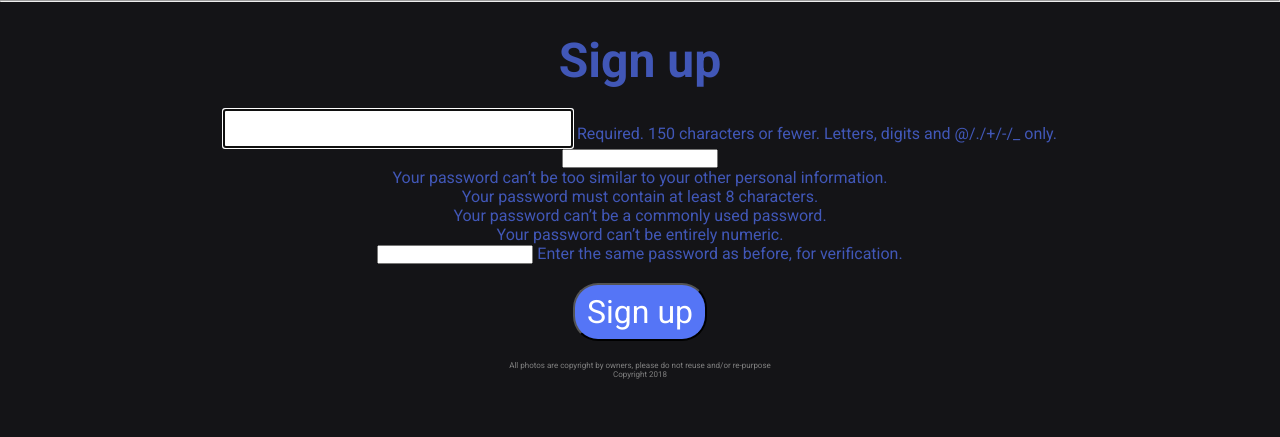
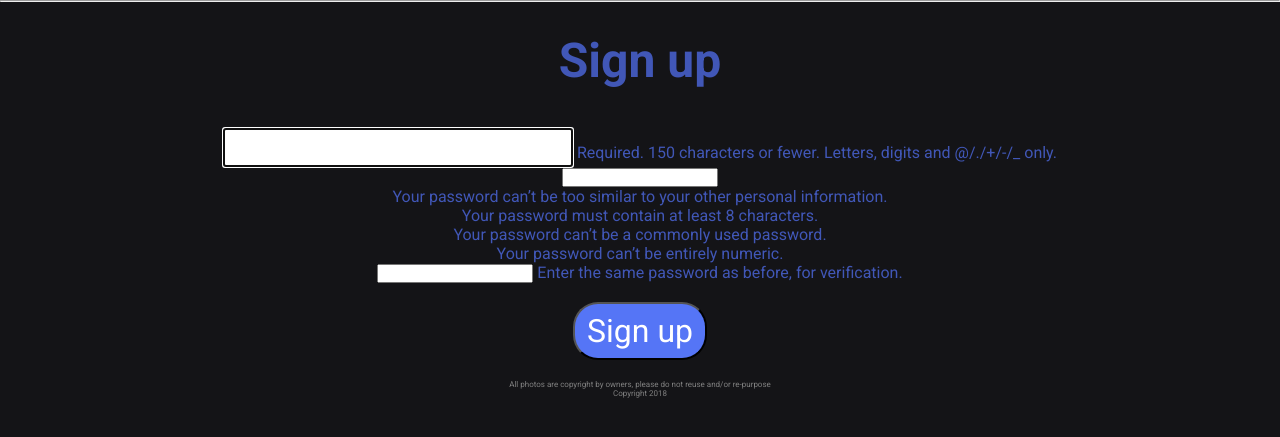
Before and after one commit to helloryantg/photo_contest, a Django app: page /signup/ in a window 1280 px wide. Shown: the part 107-544 px from the top of the page. Run offline with Django 3.2, Linux system fonts and the light colour scheme; parts of the project's set-up code (start-up, migrations or seed data) failed here and were passed over.

Commit message:
update readme

```diff
--- a/main_app/static/style.css
+++ b/main_app/static/style.css
@@ -5,6 +5,12 @@
     text-align: center;
     font-family: 'Roboto', sans-serif;
     text-decoration: none;
+}
+
+.signup-form {
+    display: flex;
+    flex-direction: column;
+    align-items: center;
 }
 
 .like-btn {
--- a/main_app/templates/main_app/post_form.html
+++ b/main_app/templates/main_app/post_form.html
@@ -15,5 +15,4 @@
     <input class="btn" type="submit" value="Submit!">
 </form>
 
-
 {% endblock %}
--- a/main_app/templates/signup.html
+++ b/main_app/templates/signup.html
@@ -1,8 +1,9 @@
 {% extends 'base.html' %}
 
 {% block content %}
-<form method="post">
+<form class="signup-form" method="post">
     <h1>Sign up</h1>
+    <br>
     {% csrf_token %}
     {{ form.as_p }}
     <br>
```
Also changed, not shown: README.md, images/login-screenshot.png (added), images/post-screenshot.png (added), images/title-screenshot.png (added), 1 other file.
